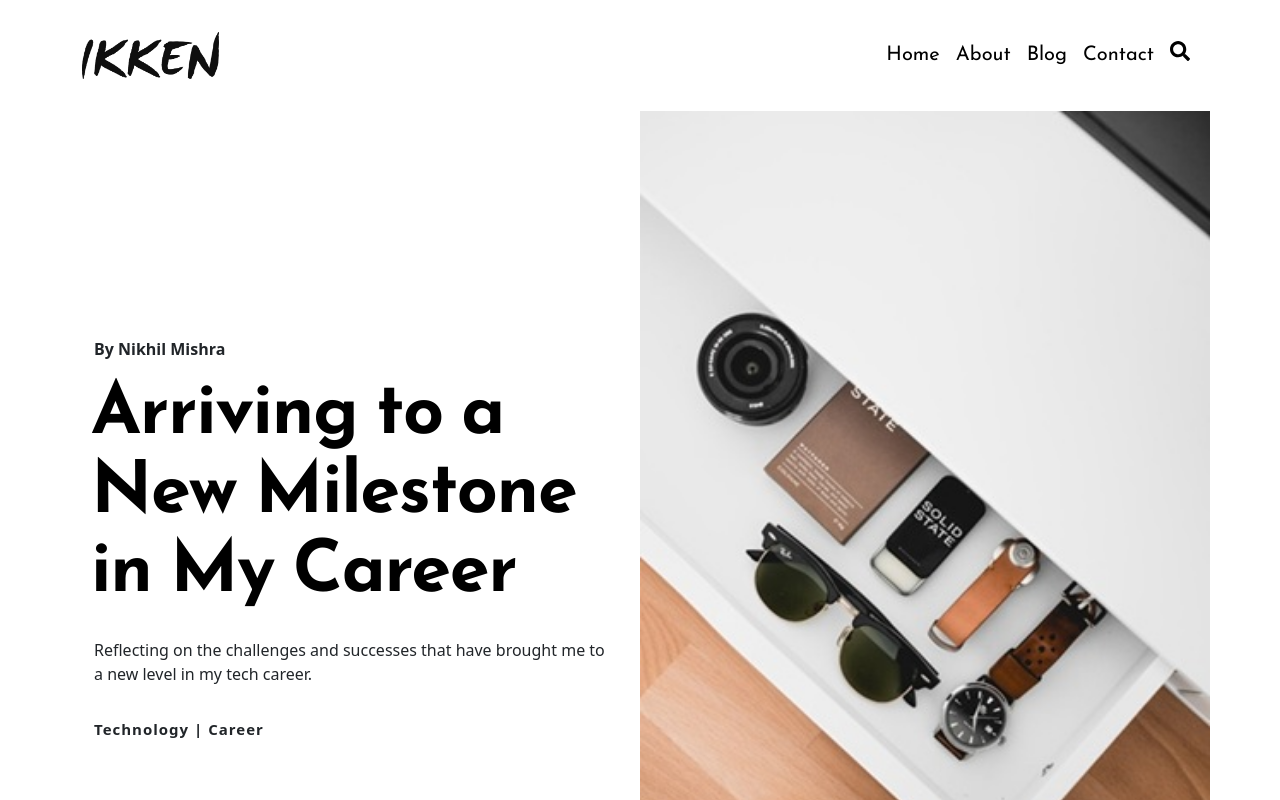
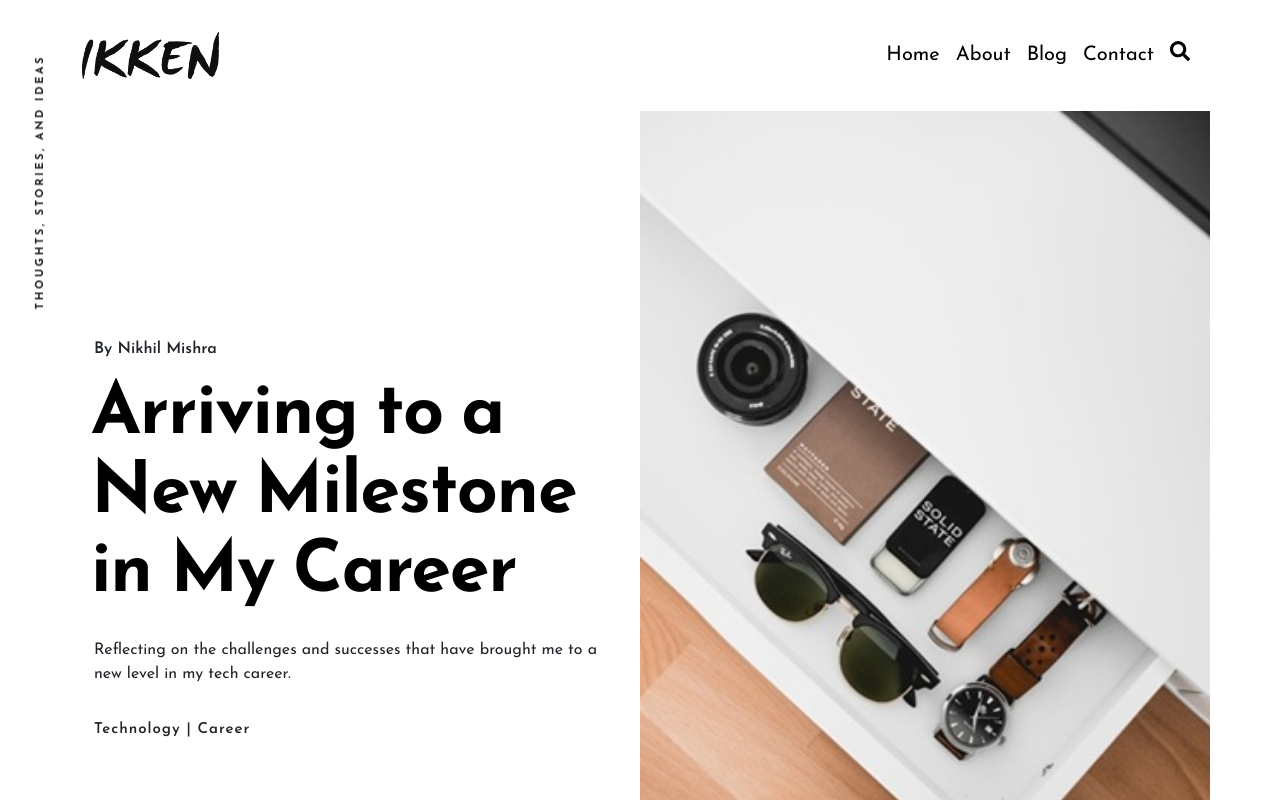
Before and after one commit to nikhil7476/ikken, a Next.js app: page / in a window 1280 px wide. Shown: the top 800 px of the page. Built offline with nearby package versions, Linux system fonts and the light colour scheme.

Commit message:
modified:   src/pages/_app.js 	modified:   src/styles/globals.css

```diff
--- a/src/pages/_app.js
+++ b/src/pages/_app.js
@@ -1,4 +1,4 @@
-import { useEffect } from "react";
+import { useEffect, useState } from "react";
 import "@/styles/globals.css";
 import Header from "@/components/Header";
 import Footer from "@/components/Footer";
@@ -9,22 +9,26 @@ import { Josefin_Sans } from "next/font/google";
 
 const josefinSans = Josefin_Sans({
   subsets: ["latin"],
-  weight: ["300", "400", "600", "700"], // Adjust weights as needed
-  variable: "--font-josefin-sans", // Optional: Use CSS variable
+  weight: ["300", "400", "600", "700"],
+  className: "josefin-sans",
 });
 
 export default function App({ Component, pageProps }) {
+  const [isClient, setIsClient] = useState(false);
+
   useEffect(() => {
+    setIsClient(true);
     AOS.init();
   }, []);
 
   return (
-    <>
-      <div className={josefinSans.variable}>
-        <Header />
-        <Component {...pageProps} />
-        <Footer />
-      </div>
-    </>
+    <div className={josefinSans.className}>
+      {isClient && (
+        <span className="header-description">Thoughts, stories, and ideas</span>
+      )}
+      <Header />
+      <Component {...pageProps} />
+      <Footer />
+    </div>
   );
 }
--- a/src/styles/globals.css
+++ b/src/styles/globals.css
@@ -70,6 +70,25 @@ h1, h2, h3, h4, h5, h6 {
   padding: 20px 0 0;
 }
 
+
+.header-description{
+  font-size: 11px;
+  font-weight: 700;
+  line-height: 1.4;
+  position: fixed;
+  z-index: 2;
+  top: 55px;
+  left: 33px;
+  max-width: 400px;
+  height: 100px;
+  cursor: default;
+  transform: rotate(-90deg) translate(-100%, 0);
+  transform-origin: 0 0;
+  text-align: right;
+  letter-spacing: 2.5px;
+  text-transform: uppercase;
+}
+
 /*Header CSS*/
 
 .nav-link {
@@ -90,4 +109,7 @@ h1, h2, h3, h4, h5, h6 {
     background-size: 20% 10% !important;
   }
 
+  .header-description {
+    display: none;
+  }
 }
```
